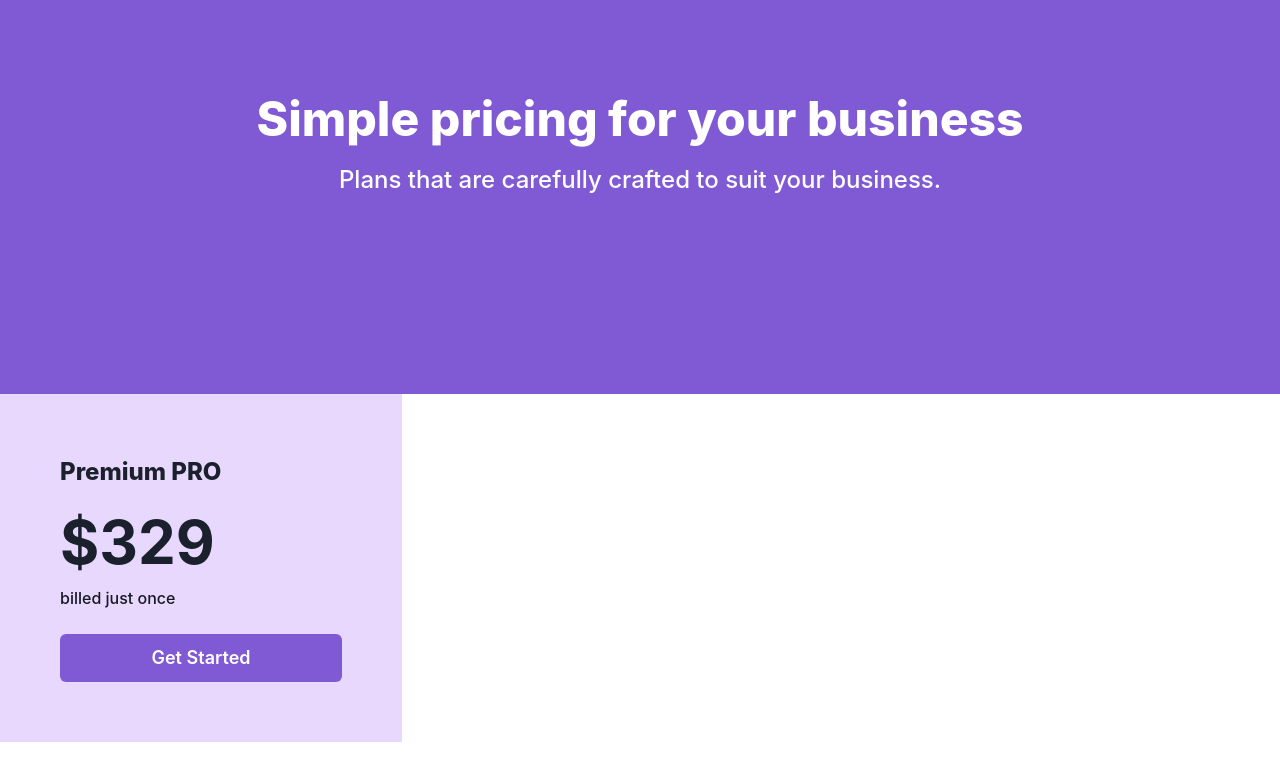
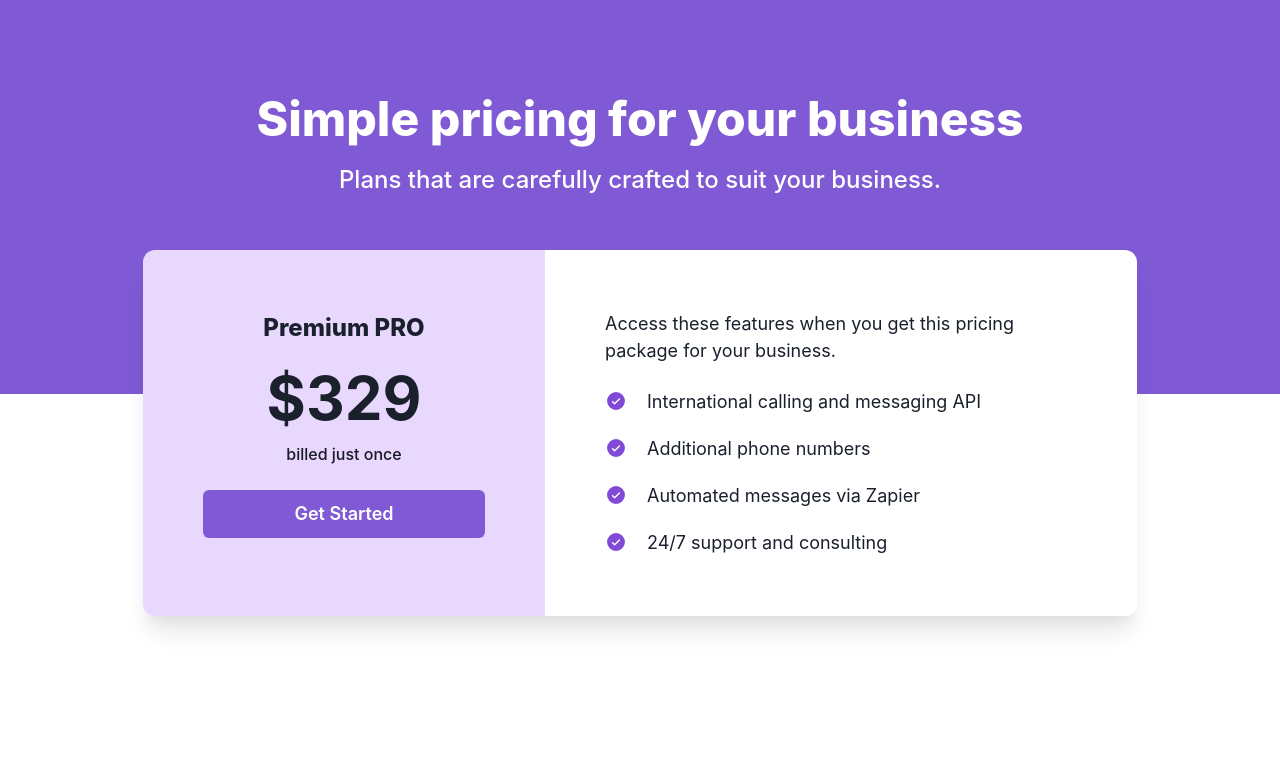
Before and after one commit to anndcodes/chakraiu-basic-project, a React (Vite) app: page / in a window 1280 px wide. Shown: the top 780 px of the page. Built offline with nearby package versions, Linux system fonts and the light colour scheme.

Commit message:
pricing component: card right and adjustments on the component

```diff
--- /dev/null
+++ b/src/components/CheckIcon.tsx
@@ -0,0 +1,6 @@
+import React from "react"
+import { CheckCircle } from "@phosphor-icons/react"
+
+export function CheckIcon() {
+  return <CheckCircle color="#804Ad6" weight="fill" size={22} />;
+}
--- a/src/components/Header.tsx
+++ b/src/components/Header.tsx
@@ -3,11 +3,11 @@ import { Box, Heading, Text } from "@chakra-ui/react";
 
 export function Header() {
   return (
+    <Box pb="112px" as="section">
       <Box
-      as="section"
-      color='white'
+        color="white"
         // bg="#6b46c1"
-      bg='purple.500'
+        bg="purple.500"
         pt="90px"
         pb="198px"
         textAlign="center"
@@ -20,5 +20,6 @@ export function Header() {
           Plans that are carefully crafted to suit your business.
         </Text>
       </Box>
+    </Box>
   );
 }
--- a/src/components/Pricing.tsx
+++ b/src/components/Pricing.tsx
@@ -1,12 +1,36 @@
 import React from "react";
-import { Box, Flex, Text, Heading, Button } from "@chakra-ui/react";
-import { CheckCircle } from "@phosphor-icons/react";
+import {
+  Box,
+  Flex,
+  Text,
+  Heading,
+  Button,
+  HStack,
+  Stack,
+} from "@chakra-ui/react";
+import { CheckIcon } from "./CheckIcon";
+
+function ListItem({ text }) {
+  return (
+    <HStack as="li" spacing="20px">
+      <CheckIcon />
+      <Text>{text}</Text>
+    </HStack>
+  );
+}
 
 export function Pricing() {
   return (
-    <Box>
+    <Box
+      maxW="994px"
+      margin="auto"
+      mt="-256px"
+      borderRadius="12px"
+      overflow="hidden"
+      boxShadow="xl"
+    >
       <Flex>
-        <Box bg='purple.100' p='60px'>
+        <Box bg="purple.100" p="60px" align="center">
           <Text fontSize="24px" fontWeight="800">
             Premium PRO
           </Text>
@@ -21,7 +45,18 @@ export function Pricing() {
           </Button>
         </Box>
 
-        <Box></Box>
+        <Box p="60px" fontSize="18px" bg="white">
+          <Text textAlign="left">
+            Access these features when you get this pricing package for your
+            business.
+          </Text>
+          <Stack as="ul" spacing="20px" pt="24px">
+            <ListItem text="International calling and messaging API" />
+            <ListItem text="Additional phone numbers" />
+            <ListItem text="Automated messages via Zapier" />
+            <ListItem text="24/7 support and consulting" />
+          </Stack>
+        </Box>
       </Flex>
     </Box>
   );
```
Lines whose indentation alone changed are shown as unchanged.
